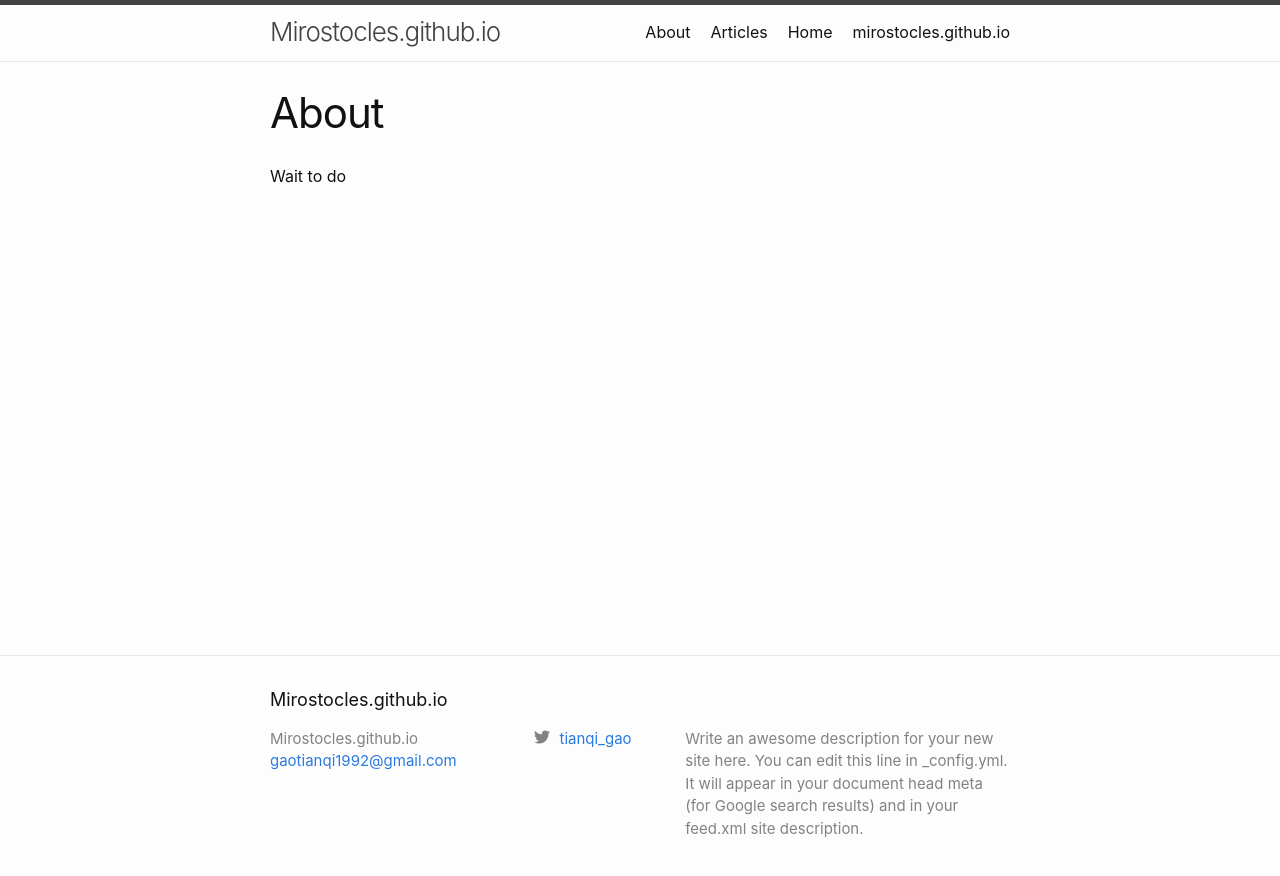
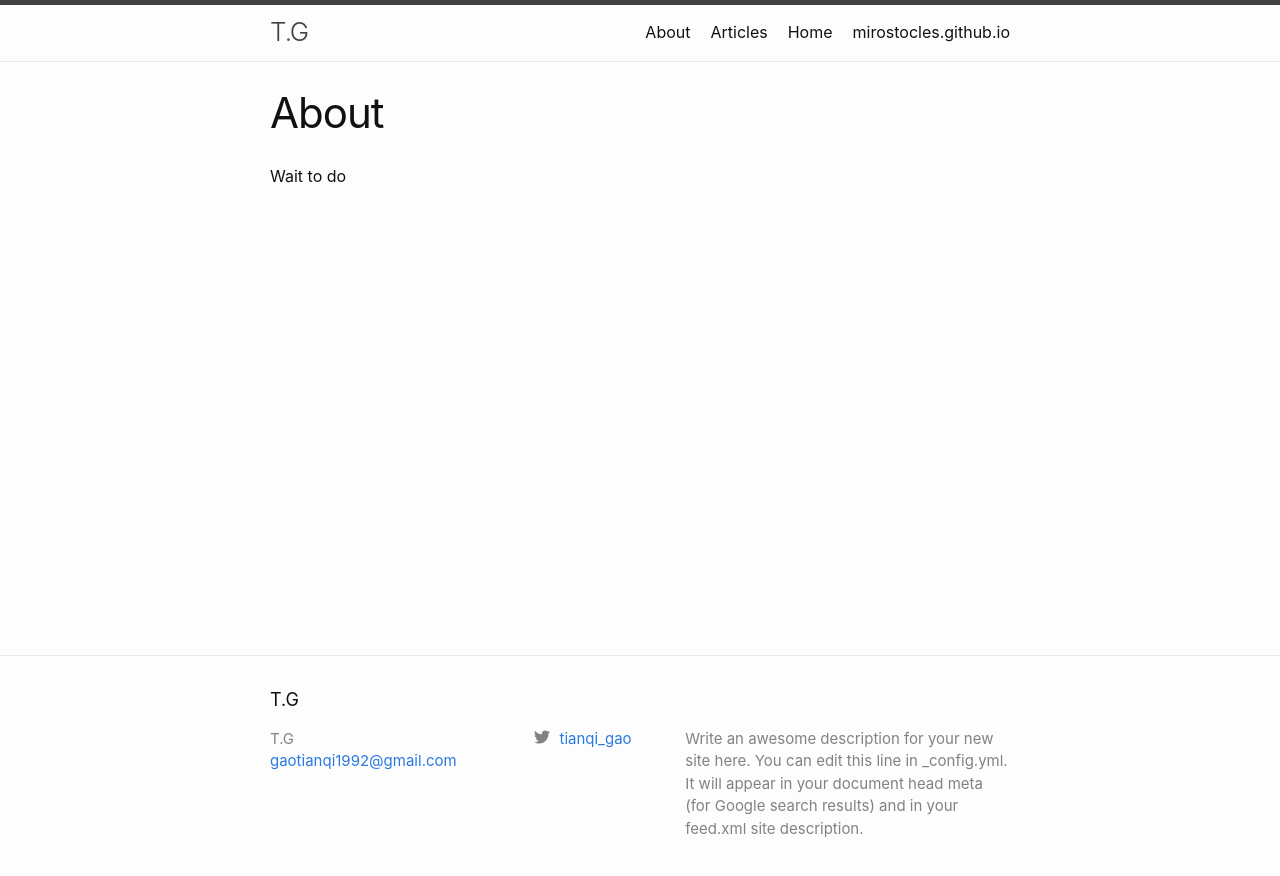
Before and after one commit to Mirostocles/Mirostocles.github.io, a Jekyll site: the page built from about.md, in a window 1280 px wide. Shown: the top 876 px of the page. Built offline with Jekyll 4.4.1, drawn with Linux system fonts in a browser that asks for light colours.

Commit message:
First commit

```diff
--- a/_config.yml
+++ b/_config.yml
@@ -13,7 +13,7 @@
 # you will see them accessed via {{ site.title }}, {{ site.email }}, and so on.
 # You can create any custom variable you would like, and they will be accessible
 # in the templates via {{ site.myvariable }}.
-title:
+title: T.G
 email: gaotianqi1992@gmail.com
 description: >- # this means to ignore newlines until "baseurl:"
   Write an awesome description for your new site here. You can edit this
```
